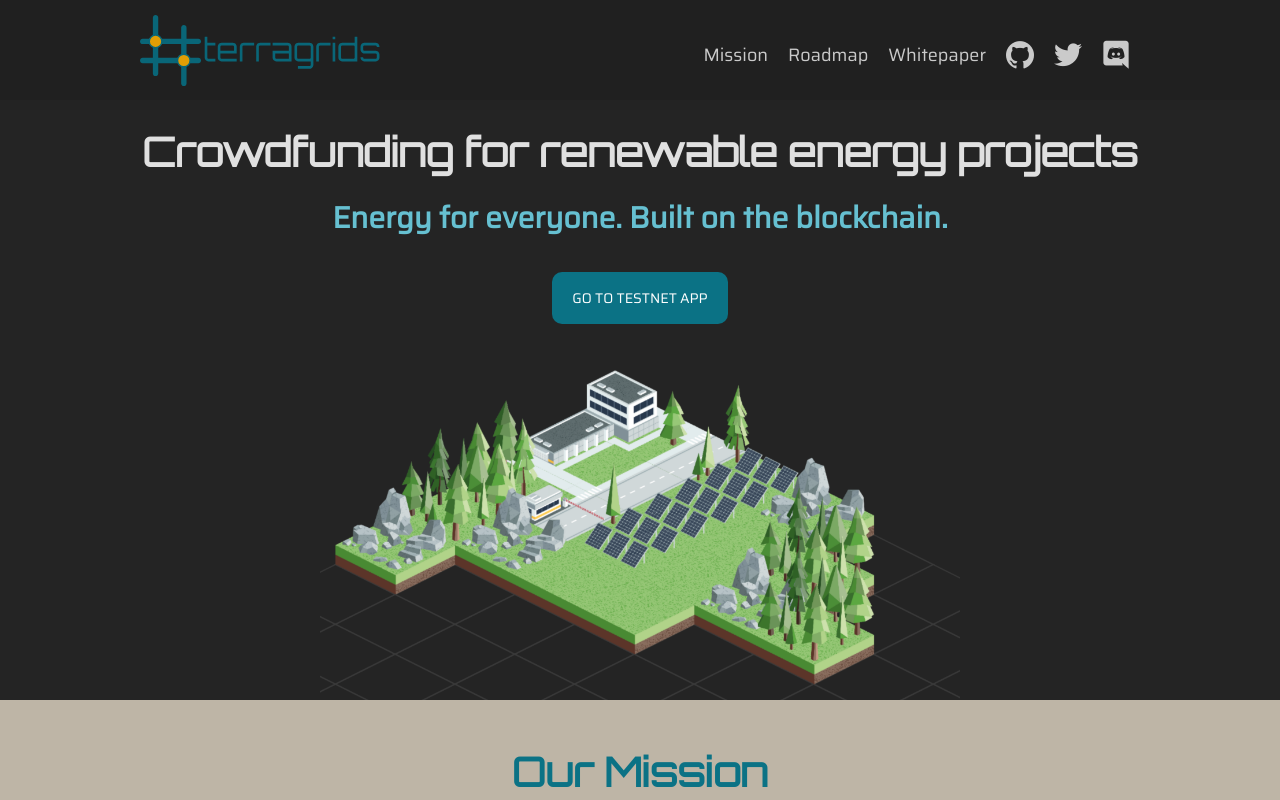
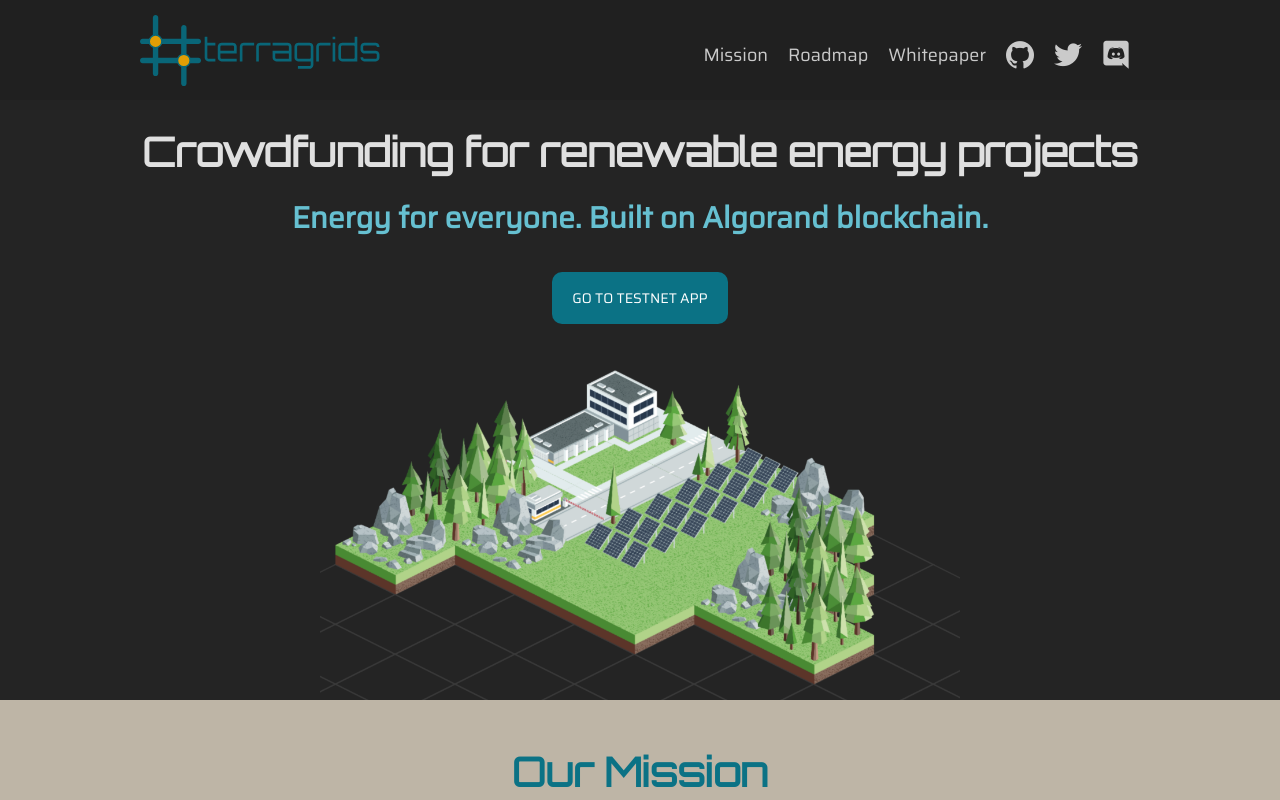
Before and after one commit to terragrids/website, a Next.js app: page / in a window 1280 px wide. Shown: the top 800 px of the page. Built offline with nearby package versions, Linux system fonts and the light colour scheme.

Commit message:
Update splash text

```diff
--- a/strings/en.js
+++ b/strings/en.js
@@ -8,26 +8,31 @@ export const strings = {
     contributeToWhitePaper: 'View and contribute to the whitepaper',
     current: 'Current',
     decentralized: 'Decentralized',
-    decentralizedContent: 'Terragrids is decentralized from inception. The whitepaper is a collaborative document where anyone can comment and propose new ideas. The website and the DApp are entirely open source, so that any developers across the globe can contribute to making Terragrids a better platform. Terragrids Backers can acquire DAO governance rights, and they can participate, discuss and vote for internal decisions.',
+    decentralizedContent:
+        'Terragrids is decentralized from inception. The whitepaper is a collaborative document where anyone can comment and propose new ideas. The website and the DApp are entirely open source, so that any developers across the globe can contribute to making Terragrids a better platform. Terragrids Backers can acquire DAO governance rights, and they can participate, discuss and vote for internal decisions.',
     draftTokenomics: 'First draft of tokenomics for the DAO',
     electron: 'Electron',
     founderDesign: 'Founder & Design Lead',
     founderTech: 'Founder & Tech Lead',
     governance: 'Governance',
-    governanceContent1: 'Terragrids is building a new concept for funding renewable energy projects at scale. Rather than relying on single individuals to foot the bill, Terragrids seeks to spread the financial investment across the globe. The Terragrids platform provides an online gamified experience for Backers to invest as little as $10 to buy Non-Fungible Tokens on the energy-efficient Algorand blockchain and build their sustainable towns and communities in the metaverse. Revenues from the sales are placed in a Terragrids treasury Algo crypto-wallet, that everyone can see. A small part of this money is used to sustain the business, while most of the revenue is used to fund Creators\' renewable energy projects.',
-    governanceContent2: 'Terragrids is being set up as a Decentralised Autonomous Organisation (DAO). Backers holding at least one NFT can be part of the DAO governing body, monitoring and contributing to its operations. They can also see in detail how their purchase of NFTs in the metaverse directly financed real assets on the ground, thanks to a project tracker also built on the Agorand blockchain.',
+    governanceContent1:
+        "Terragrids is building a new concept for funding renewable energy projects at scale. Rather than relying on single individuals to foot the bill, Terragrids seeks to spread the financial investment across the globe. The Terragrids platform provides an online gamified experience for Backers to invest as little as $10 to buy Non-Fungible Tokens on the energy-efficient Algorand blockchain and build their sustainable towns and communities in the metaverse. Revenues from the sales are placed in a Terragrids treasury Algo crypto-wallet, that everyone can see. A small part of this money is used to sustain the business, while most of the revenue is used to fund Creators' renewable energy projects.",
+    governanceContent2:
+        'Terragrids is being set up as a Decentralised Autonomous Organisation (DAO). Backers holding at least one NFT can be part of the DAO governing body, monitoring and contributing to its operations. They can also see in detail how their purchase of NFTs in the metaverse directly financed real assets on the ground, thanks to a project tracker also built on the Agorand blockchain.',
     governanceDefined: 'DAO governance defined',
     grid: 'Grid',
     howAreWeDoingThis: 'How are we doing this?',
     idoAllocation: 'ICO / IDO for round of company funding',
-    ireneBio: 'Hello! I am Irene, an illustrator, graphics desiger and art director with 15+ years of experience in the industry.\nI am a member of the British Association of Illustrators (AOI) and of the Society of Children’s Book Writers and Illustrators (SCBWI).\nApart from drawing, I love cooking, reading, photography, walking and spending time in nature with my family.\nI am the founder of Editartz (https://editartz.com), an online creative community of illustrators from around the world that regularly share their editorial, children’s and pattern design work.\nFrom October 2020 to December 2021, I led "Planet Posters", an art project in partnership with One Planet Conservation Awareness - 12 months’ focus on the environment: https://www.editartz.com/projects/planet-posters.\nFollowing my passion for nature conservation and sustainability, I founded Terragrids as the Design Lead.',
+    ireneBio:
+        'Hello! I am Irene, an illustrator, graphics desiger and art director with 15+ years of experience in the industry.\nI am a member of the British Association of Illustrators (AOI) and of the Society of Children’s Book Writers and Illustrators (SCBWI).\nApart from drawing, I love cooking, reading, photography, walking and spending time in nature with my family.\nI am the founder of Editartz (https://editartz.com), an online creative community of illustrators from around the world that regularly share their editorial, children’s and pattern design work.\nFrom October 2020 to December 2021, I led "Planet Posters", an art project in partnership with One Planet Conservation Awareness - 12 months’ focus on the environment: https://www.editartz.com/projects/planet-posters.\nFollowing my passion for nature conservation and sustainability, I founded Terragrids as the Design Lead.',
     kickstartFunding: 'Kickstart funding campaign planned',
     kickstartLaunched: 'Kickstart funding campaign launched',
     linkedIn: 'LinkedIn',
-    lorenzoBio: 'Hello! I am Lorenzo, a software engineering professional with 20+ years of experience in a large number of different software technologies, programming languages and device platforms.\nI have managed and led development teams as Tech Lead, Engineering Manager and Technical Programme Manager, focusing on delivery, performance and quality metrics.\nI have worked on projects from startups to large corporations at every level of the software stack, from real-time hardware adaptation to backend, frontend, and mobile application development.\nI am passionate about making things happen, from product ideas to customer adoption, always with a “lean-startup” entrepreneurial mindset.\nI have always had a strong interest in renewable energy, sustainable development and tackling climate change. Combining this with my recent interest in blockchain technologies and decentralised applications, I founded Terragrids to help preserve the world’s climate and take concrete actions for those most affected by fuel poverty.',
+    lorenzoBio:
+        'Hello! I am Lorenzo, a software engineering professional with 20+ years of experience in a large number of different software technologies, programming languages and device platforms.\nI have managed and led development teams as Tech Lead, Engineering Manager and Technical Programme Manager, focusing on delivery, performance and quality metrics.\nI have worked on projects from startups to large corporations at every level of the software stack, from real-time hardware adaptation to backend, frontend, and mobile application development.\nI am passionate about making things happen, from product ideas to customer adoption, always with a “lean-startup” entrepreneurial mindset.\nI have always had a strong interest in renewable energy, sustainable development and tackling climate change. Combining this with my recent interest in blockchain technologies and decentralised applications, I founded Terragrids to help preserve the world’s climate and take concrete actions for those most affected by fuel poverty.',
     mediumFirstPost: 'First blog post on Medium',
     mission: 'Mission',
-    newCreatorsProjects: 'More Testnet creator\'s signed up with new projects',
+    newCreatorsProjects: "More Testnet creator's signed up with new projects",
     newNFTs: 'New NFTs designed',
     openSourceSetUp: 'Open source organisation set up on GitHub (website + dapp)',
     ourMission: 'Our Mission',
@@ -37,7 +42,7 @@ export const strings = {
     roadmap: 'Roadmap',
     siteTitle: 'Terragrids',
     socialCommunities: 'Communities on Discord, Twitter and GitHub set up',
-    splashDescription: 'Energy for everyone. Built on the blockchain.',
+    splashDescription: 'Energy for everyone. Built on Algorand blockchain.',
     splashTitle: 'Crowdfunding for renewable energy projects',
     team: 'The team',
     team1: 'Team inception',
@@ -48,15 +53,21 @@ export const strings = {
     webappDesign: 'Web app + dapp design + POC',
     webappPrototype: 'Web app + dapp prototype developed and showcased on website',
     webAppV1: 'Web app + dapp prototype improved to include map, NFTs (land, solar cells, buildings)',
-    webAppV2: 'Web app + dapp to include creator\'s account, project land allocation, draft project tracker',
-    webAppV3: 'Web app + dapp to include full creator\'s project tracker, DAO governance tools, internal secondary marketplace for NFTs',
+    webAppV2: "Web app + dapp to include creator's account, project land allocation, draft project tracker",
+    webAppV3:
+        "Web app + dapp to include full creator's project tracker, DAO governance tools, internal secondary marketplace for NFTs",
     website1_0: 'Website 1.0',
     website2_0: 'Website 2.0',
-    whatIsTerragrids1: 'Terragrids is a decentralised crowdfunding platform whose goal is to empower communities and individuals to take back ownership of what nature gives them for free: energy.',
-    whatIsTerragrids2: 'Terragrids provides a funding platform for renewable energy projects. The platform runs a small metaverse, where project Creators are allocated part of the metaverse estate, and other participants - called Backers - can explore, build and develop sustainable towns on the Creators\' land.',
-    whatIsTerragrids3: 'Backers buy NFTs and develop towns on Creators\' land in the virtual map. The revenues from the purchase of each NFT will be administered by Terragrids in a treasury Algorand wallet and will be allocated to each Creator\'s account to fund the budget goal set for their renewable energy project.',
-    whatIsTerragrids4: 'NFTs will give Backers governance rights in the management of the Terragrids metaverse, gradually developing Terragrids into a Decentralised Autonomous Organisation (DAO).',
-    whatIsTerragrids5: 'Anyone can become a Creator or a Backer on Terragrids. They just need an Algorand Wallet and a passion for sustainability and decentralisation. Creators can set up a project brief, a budget goal, and associate it to an area of land on Terragrids open for crowdfunding. Backers can buy, collect and trade their NFTs to expand virtual towns and villages in the greenverse; doing so, they fund real renewable energy projects, which will help meet global carbon reduction targets and ensure a better future for the planet.',
+    whatIsTerragrids1:
+        'Terragrids is a decentralised crowdfunding platform whose goal is to empower communities and individuals to take back ownership of what nature gives them for free: energy.',
+    whatIsTerragrids2:
+        "Terragrids provides a funding platform for renewable energy projects. The platform runs a small metaverse, where project Creators are allocated part of the metaverse estate, and other participants - called Backers - can explore, build and develop sustainable towns on the Creators' land.",
+    whatIsTerragrids3:
+        "Backers buy NFTs and develop towns on Creators' land in the virtual map. The revenues from the purchase of each NFT will be administered by Terragrids in a treasury Algorand wallet and will be allocated to each Creator's account to fund the budget goal set for their renewable energy project.",
+    whatIsTerragrids4:
+        'NFTs will give Backers governance rights in the management of the Terragrids metaverse, gradually developing Terragrids into a Decentralised Autonomous Organisation (DAO).',
+    whatIsTerragrids5:
+        'Anyone can become a Creator or a Backer on Terragrids. They just need an Algorand Wallet and a passion for sustainability and decentralisation. Creators can set up a project brief, a budget goal, and associate it to an area of land on Terragrids open for crowdfunding. Backers can buy, collect and trade their NFTs to expand virtual towns and villages in the greenverse; doing so, they fund real renewable energy projects, which will help meet global carbon reduction targets and ensure a better future for the planet.',
     whitepaper: 'Whitepaper',
     wire: 'Wire'
 }
```
